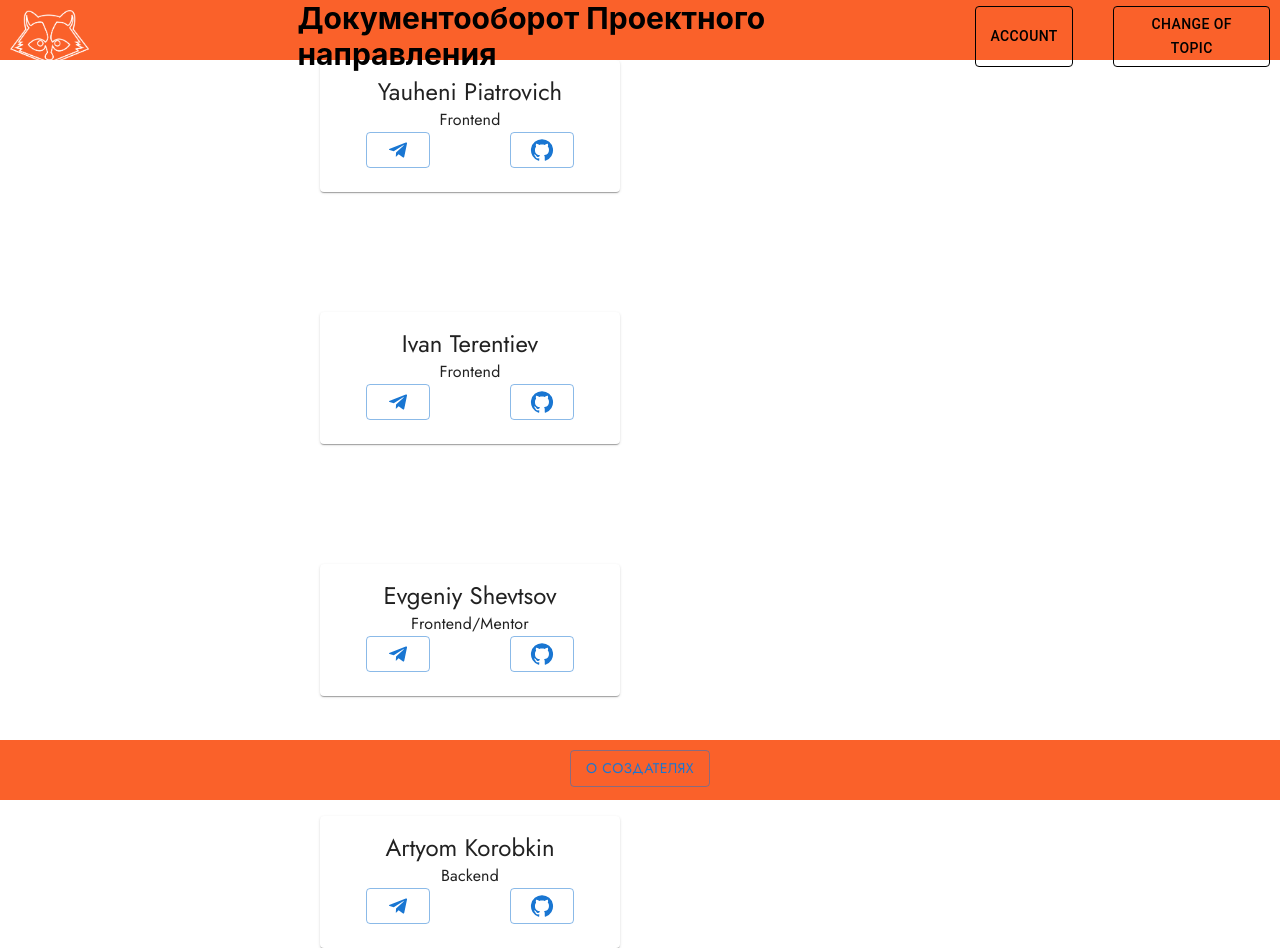
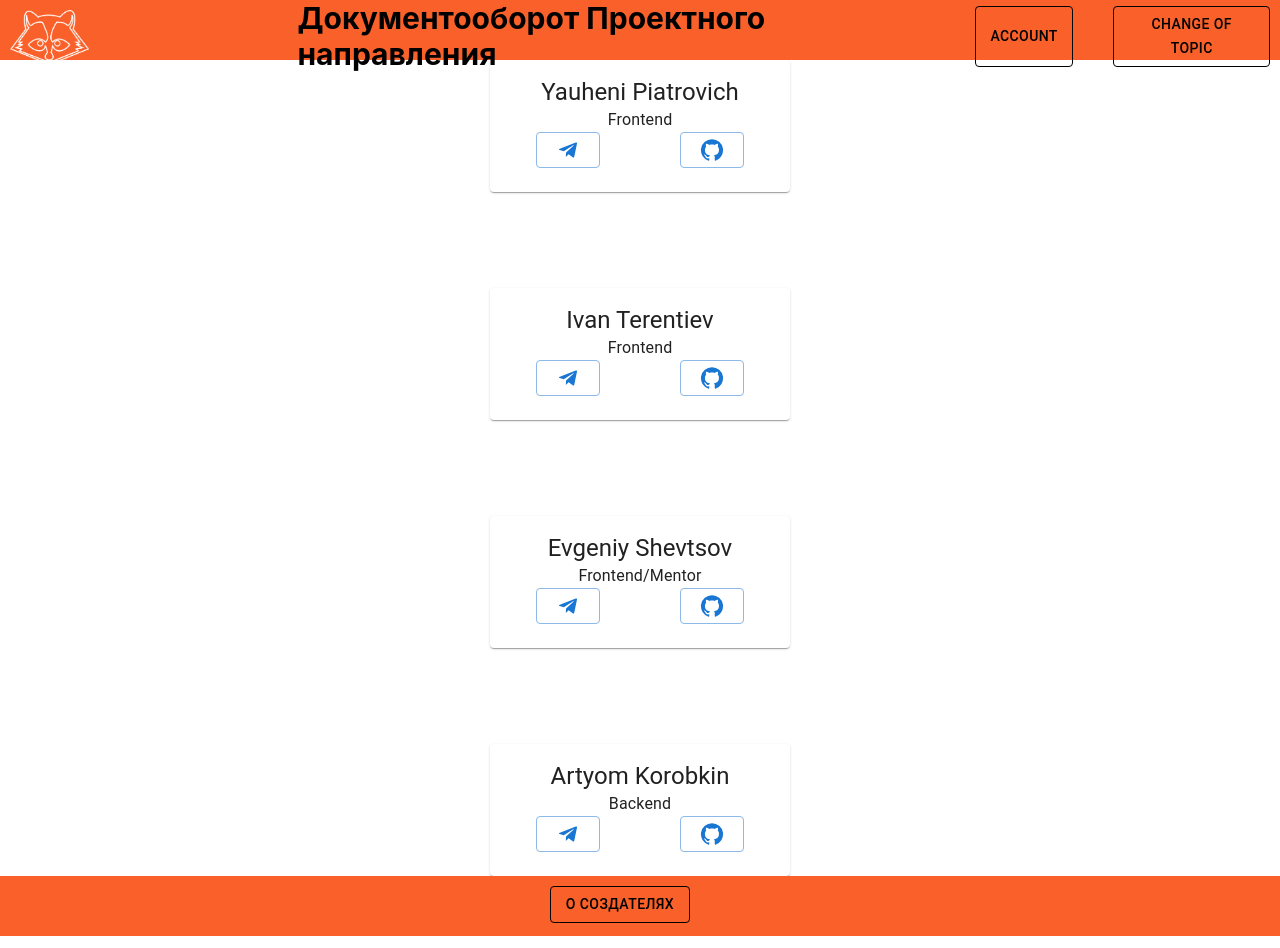
Before and after one commit to IT-FAMCS/documents, a React (Create React App) app in the folder front-doc/: page /creators in a window 1280 px wide. Built offline with nearby package versions, Linux system fonts and the light colour scheme.

Commit message:
fix: made recommended fixes

```diff
--- a/front-doc/src/components/cards/CreatorCard.tsx
+++ b/front-doc/src/components/cards/CreatorCard.tsx
@@ -1,6 +1,7 @@
 import { Card, CardContent, Typography, CardActionArea, Stack, Button } from "@mui/material";
 import "@fontsource/jost";
 import { GitHub, Telegram } from "@mui/icons-material";
+import {telegramPrefix} from "../../constants/otherConstants";
 
 interface CreatorCardInterface  {
     name: string,
@@ -11,14 +12,14 @@ interface CreatorCardInterface  {
 }
 
 
-export const CreatorCard: React.FC<CreatorCardInterface> = (props) => {
+export const CreatorCard: React.FC<CreatorCardInterface> = ({name, surname, role, telegram, github}: CreatorCardInterface) => {
 
     const handleTelegramClick = () => {
-        window.location.href="https://t.me/" + props.telegram;
+        window.location.href= telegramPrefix + telegram;
     }
 
     const handleGithubClick = () => {
-        window.location.href=props.github;
+        window.location.href=github;
     }
 
     return (
@@ -35,15 +36,13 @@ export const CreatorCard: React.FC<CreatorCardInterface> = (props) => {
             >
                 <Typography
                     variant="h5"
-                    fontFamily={"Jost"}
                 >
-                    {props.name} {" "} {props.surname}
+                    {[name, surname].join(' ')}
                 </Typography>
                 <Typography
-                    fontFamily={"Jost"}
                     variant="body1"
                 >
-                    {props.role}
+                    {role}
                 </Typography>
                 <Stack
                     direction={'row'}
--- a/front-doc/src/components/footer/FooterComponent.tsx
+++ b/front-doc/src/components/footer/FooterComponent.tsx
@@ -21,8 +21,10 @@ export const FooterComponent = () => {
       >
         <Button
           variant="outlined"
-          sx={{
-            fontFamily: "Jost"
+          style={{
+            borderColor: "#000000",
+            color: "#000000",
+            margin: "0 40px 0 0",
           }}
           onClick={handleButtonClick}
         >
--- /dev/null
+++ b/front-doc/src/constants/otherConstants.ts
@@ -0,0 +1 @@
+export const telegramPrefix = 'https://t.me/';
--- a/front-doc/src/pages/creators/AboutCreatorsPage.tsx
+++ b/front-doc/src/pages/creators/AboutCreatorsPage.tsx
@@ -12,14 +12,15 @@ export const AboutCreatorsPage = () => {
         width={"50%"}
         flexDirection={"row"}
         alignItems={"center"}
-        gap={15}
+        gap={12}
         flexWrap={"wrap"}
-        justifyContent={"space-between"}
-        height={"calc(100vh - 120px)"}
+        justifyContent={"space-around"}
+        minHeight={"calc(100vh - 120px)"}
         >
         {creatorsInfo.map((info) => {
             return(
                 <CreatorCard
+                    key={info.surname}
                     name={info.name}
                     surname={info.surname}
                     role={info.role}
```
